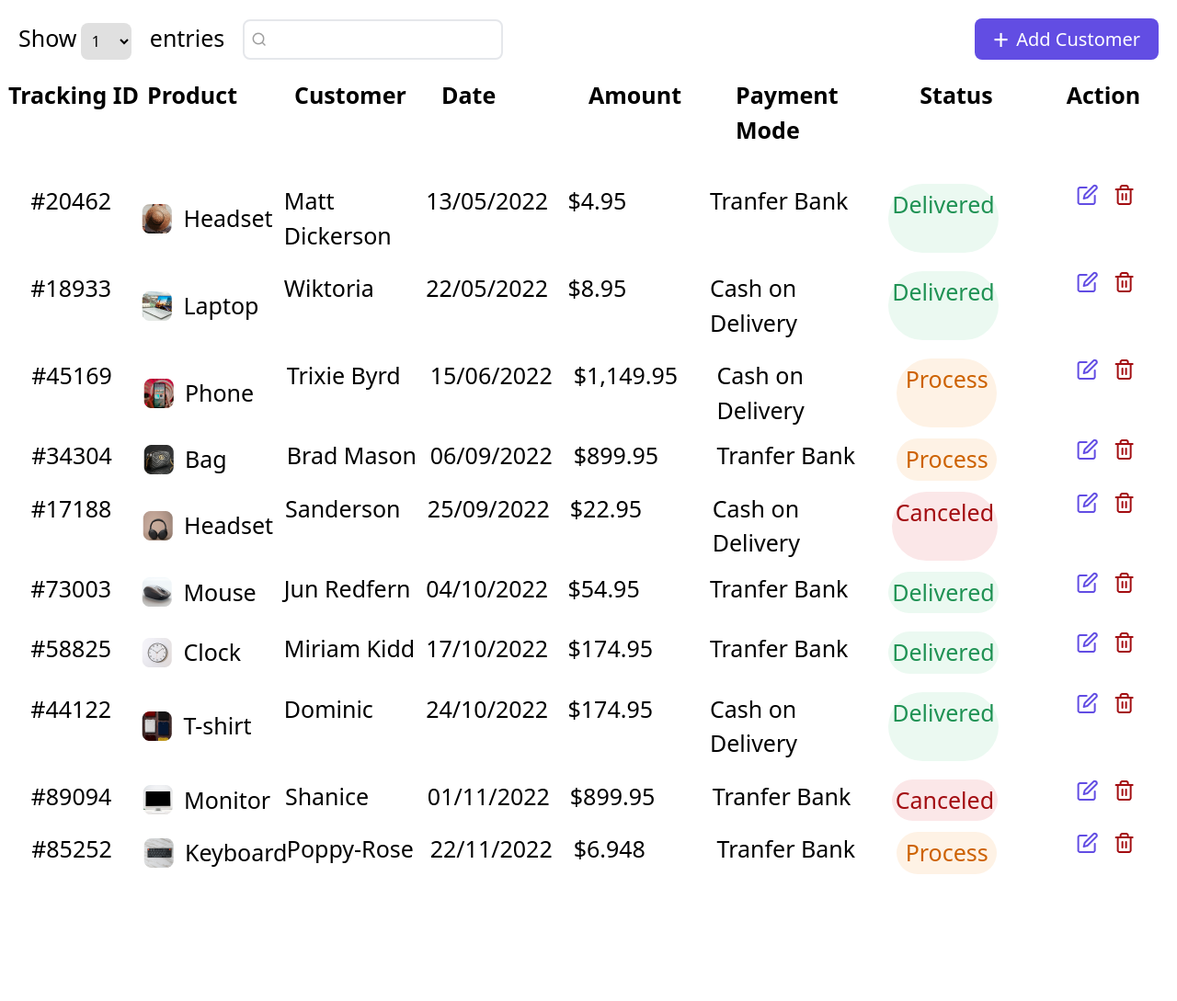
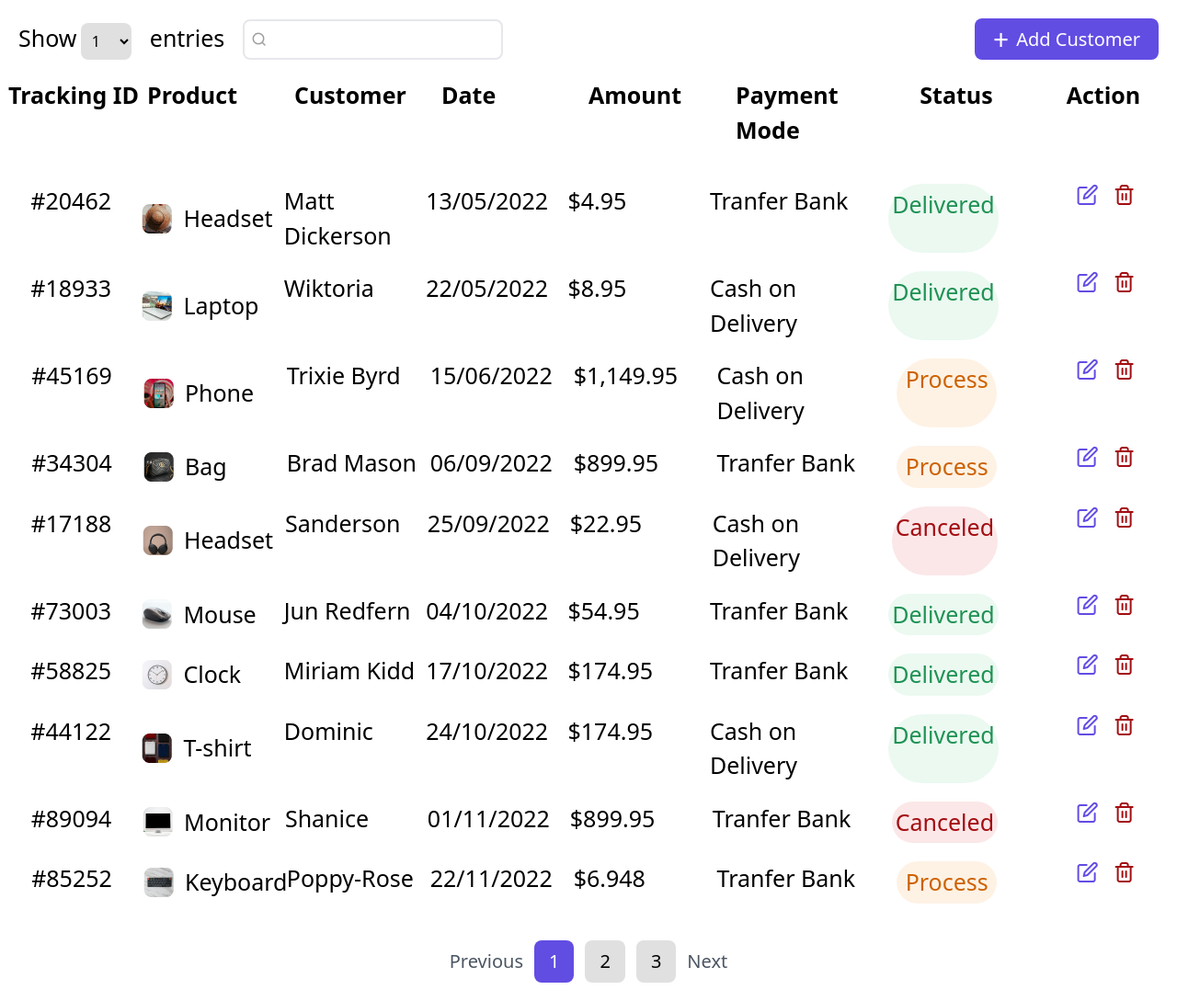
Before and after one commit to Msoleh27jr/home_work, a website: page src/index.html in a window 1280 px wide. Shown: the whole page at 92% size. Before the commit the page ends 963 px from the top, so only its background shows below. Drawn offline with Linux system fonts and the light colour scheme.

Commit message:
footer section finished already I can sleep 🫡😋😴

```diff
--- a/src/index.html
+++ b/src/index.html
@@ -64,7 +64,7 @@
         <div class="w-[220px] text-[25px] text-start"><img class="m-auto" src="./images/Frame 13.png" alt=""></div>
     </div>
     <!-- ========================================================= -->
-    <div class="max-w-[1800px] m-auto mb-3 flex justify-between">
+    <div class="max-w-[1800px] m-auto mb-5 flex justify-between">
         <div class="w-[220px] text-[25px] text-center"><h2>#45169</h2></div>
         <div class="w-[220px] text-[25px] text-start flex items-center"><img src="./images/unsplash_yNyTV1DvmPI.png" alt=""><h2 class="px-3">Phone</h2></div>
         <div class="w-[220px] text-[25px] text-start"><h2>Trixie Byrd</h2></div>
@@ -75,7 +75,7 @@
         <div class="w-[220px] text-[25px] text-start"><img class="m-auto" src="./images/Frame 13.png" alt=""></div>
     </div>
     <!-- ================================================================= -->
-    <div class="max-w-[1800px] m-auto mb-3 flex justify-between">
+    <div class="max-w-[1800px] m-auto mb-5 flex justify-between">
         <div class="w-[220px] text-[25px] text-center"><h2>#34304</h2></div>
         <div class="w-[220px] text-[25px] text-start flex items-center"><img src="./images/unsplash_ZmeFtu11Hpc.png" alt=""><h2 class="px-3">Bag</h2></div>
         <div class="w-[220px] text-[25px] text-start"><h2>Brad Mason</h2></div>
@@ -86,7 +86,7 @@
         <div class="w-[220px] text-[25px] text-start"><img class="m-auto" src="./images/Frame 13.png" alt=""></div>
     </div>
     <!-- ================================================================ -->
-    <div class="max-w-[1800px] m-auto mb-3 flex justify-between">
+    <div class="max-w-[1800px] m-auto mb-5 flex justify-between">
         <div class="w-[220px] text-[25px] text-center"><h2>#17188</h2></div>
         <div class="w-[220px] text-[25px] text-start flex items-center"><img src="./images/unsplash_lUMj2Zv5HUE.png" alt=""><h2 class="px-3">Headset</h2></div>
         <div class="w-[220px] text-[25px] text-start"><h2>Sanderson</h2></div>
@@ -130,7 +130,7 @@
         <div class="w-[220px] text-[25px] text-start"><img class="m-auto" src="./images/Frame 13.png" alt=""></div>
     </div>
     <!-- ========================================================= -->
-    <div class="max-w-[1800px] m-auto mb-3 flex justify-between">
+    <div class="max-w-[1800px] m-auto mb-5 flex justify-between">
         <div class="w-[220px] text-[25px] text-center"><h2>#89094</h2></div>
         <div class="w-[220px] text-[25px] text-start flex items-center"><img src="./images/unsplash_183F_vNaN8A.png" alt=""><h2 class="px-3">Monitor</h2></div>
         <div class="w-[220px] text-[25px] text-start"><h2>Shanice</h2></div>
@@ -141,7 +141,7 @@
         <div class="w-[220px] text-[25px] text-start"><img class="m-auto" src="./images/Frame 13.png" alt=""></div>
     </div>
     <!-- ================================================================ -->
-    <div class="max-w-[1800px] m-auto mb-3 flex justify-between">
+    <div class="max-w-[1800px] m-auto mb-5 flex justify-between">
         <div class="w-[220px] text-[25px] text-center"><h2>#85252</h2></div>
         <div class="w-[220px] text-[25px] text-start flex items-center"><img src="./images/unsplash_KYw1eUx1J7Y.png" alt=""><h2 class="px-3">Keyboard</h2></div>
         <div class="w-[220px] text-[25px] text-start"><h2>Poppy-Rose</h2></div>
@@ -152,5 +152,12 @@
         <div class="w-[220px] text-[25px] text-start"><img class="m-auto" src="./images/Frame 13.png" alt=""></div>
     </div>
     <!-- ================================================================ -->
+     <footer class="flex max-w-[500px] gap-3 m-auto p-5 items-center justify-center">
+        <p class="text-gray-600 text-[20px]">Previous</p>
+        <button class="py-2 px-4 bg-[#624DE3] text-[20px] text-white rounded-lg">1</button>
+        <button class="py-2 px-4 bg-[#E0E0E0] hover:bg-[#624DE3] hover:text-white text-[20px] rounded-lg">2</button>
+        <button class="py-2 px-4 bg-[#E0E0E0] hover:bg-[#624DE3] hover:text-white text-[20px] rounded-lg">3</button>
+        <p class="text-gray-600 text-[20px]">Next</p>
+     </footer>
 </body>
 </html>
```
Also changed, not shown: src/output.css.
